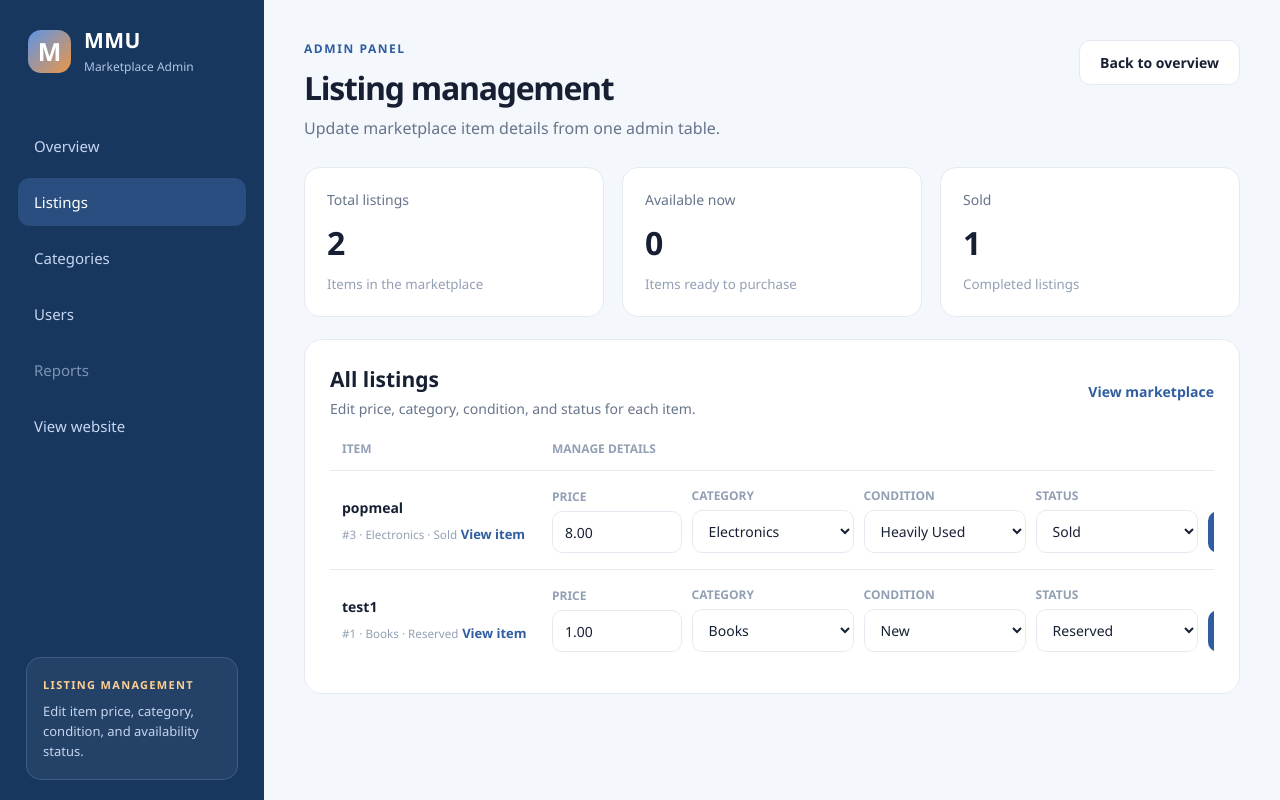
After one commit to S1ngggg/GitExercise-G062-, a Flask app: page /admin/items in a window 1280 px wide. The commit adds this page. Run offline with Flask 3, Linux system fonts and the light colour scheme; data comes from the database, SQL or seed files in the repository; both versions use the stored data as it was after the commit.

Commit message:
Give admin higher permission to edit item status

```diff
--- a/app.py
+++ b/app.py
@@ -40,6 +40,11 @@ def category_name_exists(cursor, name, category_id=None):
             WHERE LOWER(name) = LOWER(?) AND id != ?
         """, (name, category_id))
 
+    return cursor.fetchone() is not None
+
+
+def record_exists(cursor, table_name, record_id):
+    cursor.execute(f"SELECT id FROM {table_name} WHERE id = ?", (record_id,))
     return cursor.fetchone() is not None
 
 
@@ -781,6 +786,100 @@ def admin_dashboard():
                            recent_users=recent_users)
 
 
+@app.route("/admin/items")
+def admin_items():
+    connect = sqlite3.connect("database.db")
+    cursor = connect.cursor()
+
+    cursor.execute("""
+        SELECT item.id, item.title, item.price,
+               item.category_id, category.name,
+               item.status_id, status.condition,
+               item.condition_id, COALESCE(item_condition.name, 'Not specified')
+        FROM item
+        JOIN category ON item.category_id = category.id
+        JOIN status ON item.status_id = status.id
+        LEFT JOIN item_condition ON item.condition_id = item_condition.id
+        ORDER BY item.id DESC
+    """)
+    items = cursor.fetchall()
+
+    cursor.execute("SELECT id, name FROM category ORDER BY name")
+    categories = cursor.fetchall()
+
+    cursor.execute("SELECT id, condition FROM status ORDER BY id")
+    statuses = cursor.fetchall()
+
+    cursor.execute("SELECT id, name FROM item_condition ORDER BY id")
+    conditions = cursor.fetchall()
+
+    stats = {
+        "total_items": len(items),
+        "available_items": sum(1 for item in items if item[6] == "Available"),
+        "sold_items": sum(1 for item in items if item[6] == "Sold")
+    }
+
+    connect.close()
+
+    return render_template("admin_items.html",
+                           items=items,
+                           categories=categories,
+                           statuses=statuses,
+                           conditions=conditions,
+                           stats=stats)
+
+
+@app.route("/admin/items/<int:item_id>/update", methods=['POST'])
+def update_admin_item(item_id):
+    price = request.form.get('price', '').strip()
+    category = request.form.get('category', '').strip()
+    status = request.form.get('status', '').strip()
+    condition = request.form.get('condition', '').strip()
+
+    try:
+        price_value = float(price)
+        if price_value < 0:
+            raise ValueError
+    except ValueError:
+        flash("Price must be a valid number greater than or equal to 0.")
+        return redirect(url_for('admin_items'))
+
+    connect = sqlite3.connect("database.db")
+    cursor = connect.cursor()
+
+    cursor.execute("SELECT id FROM item WHERE id = ?", (item_id,))
+    if cursor.fetchone() is None:
+        flash("Item not found.")
+        connect.close()
+        return redirect(url_for('admin_items'))
+
+    if not record_exists(cursor, "category", category):
+        flash("Selected category does not exist.")
+        connect.close()
+        return redirect(url_for('admin_items'))
+
+    if not record_exists(cursor, "status", status):
+        flash("Selected status does not exist.")
+        connect.close()
+        return redirect(url_for('admin_items'))
+
+    if not record_exists(cursor, "item_condition", condition):
+        flash("Selected condition does not exist.")
+        connect.close()
+        return redirect(url_for('admin_items'))
+
+    cursor.execute("""
+        UPDATE item
+        SET price = ?, category_id = ?, status_id = ?, condition_id = ?
+        WHERE id = ?
+    """, (price_value, category, status, condition, item_id))
+    connect.commit()
+    connect.close()
+
+    flash("Item updated successfully.")
+    return redirect(url_for('admin_items'))
+
+
 @app.route("/admin/categories", methods=['GET', 'POST'])
 def admin_categories():
     connect = sqlite3.connect("database.db")
--- a/static/css/admin.css
+++ b/static/css/admin.css
@@ -508,6 +508,65 @@
     font-weight: 700;
 }
 
+.admin-item-table td:first-child {
+    min-width: 210px;
+}
+
+.table-action-link {
+    display: inline-block;
+    margin-top: 8px;
+    color: var(--blue);
+    font-size: 13px;
+    font-weight: 700;
+    text-decoration: none;
+}
+
+.item-admin-form {
+    min-width: 720px;
+    display: grid;
+    grid-template-columns: minmax(110px, .8fr) minmax(150px, 1fr) minmax(150px, 1fr) minmax(140px, 1fr) auto;
+    gap: 10px;
+    align-items: end;
+}
+
+.item-admin-field {
+    display: grid;
+    gap: 6px;
+}
+
+.item-admin-field span {
+    color: #93a0b4;
+    font-size: 12px;
+    font-weight: 700;
+    text-transform: uppercase;
+}
+
+.item-admin-form input,
+.item-admin-form select {
+    width: 100%;
+    min-height: 42px;
+    padding: 10px 12px;
+    border: 1px solid var(--line);
+    border-radius: 10px;
+    color: var(--text);
+    background: var(--white);
+    font: inherit;
+}
+
+.item-admin-form button {
+    min-height: 42px;
+    padding: 0 16px;
+    border: 0;
+    border-radius: 10px;
+    color: var(--white);
+    background: var(--blue);
+    font: inherit;
+    font-size: 14px;
+    font-weight: 700;
+    cursor: pointer;
+    white-space: nowrap;
+}
+
 @media (max-width: 1050px) {
     .dashboard-columns {
         grid-template-columns: 1fr;
--- a/templates/admin.html
+++ b/templates/admin.html
@@ -19,7 +19,7 @@
 
             <nav class="admin-nav" aria-label="Admin navigation">
                 <a class="active" href="{{ url_for('admin_dashboard') }}">Overview</a>
-                <a href="{{ url_for('home_page') }}">Listings</a>
+                <a href="{{ url_for('admin_items') }}">Listings</a>
                 <a href="{{ url_for('admin_categories') }}">Categories</a>
                 <a href="#recent-users">Users</a>
                 <span class="disabled">Reports</span>
@@ -67,7 +67,7 @@
                             <h2>Recent listings</h2>
                             <p>Latest items added to the marketplace.</p>
                         </div>
-                        <a href="{{ url_for('home_page') }}">View marketplace</a>
+                        <a href="{{ url_for('admin_items') }}">Manage listings</a>
                     </div>
 
                     <div class="table-wrap">
--- a/templates/admin_categories.html
+++ b/templates/admin_categories.html
@@ -19,7 +19,7 @@
 
             <nav class="admin-nav" aria-label="Admin navigation">
                 <a href="{{ url_for('admin_dashboard') }}">Overview</a>
-                <a href="{{ url_for('home_page') }}">Listings</a>
+                <a href="{{ url_for('admin_items') }}">Listings</a>
                 <a class="active" href="{{ url_for('admin_categories') }}">Categories</a>
                 <a href="{{ url_for('admin_dashboard') }}#recent-users">Users</a>
                 <span class="disabled">Reports</span>
--- /dev/null
+++ b/templates/admin_items.html
@@ -0,0 +1,148 @@
+<!DOCTYPE html>
+<html lang="en">
+<head>
+    <meta charset="UTF-8">
+    <meta name="viewport" content="width=device-width, initial-scale=1.0">
+    <title>Listing Management | MMU Marketplace</title>
+    <link rel="stylesheet" href="{{ url_for('static', filename='css/admin.css') }}">
+</head>
+<body class="admin-body">
+    <div class="admin-layout">
+        <aside class="admin-sidebar">
+            <a class="admin-brand" href="{{ url_for('home') }}">
+                <span class="brand-mark">M</span>
+                <span>
+                    <strong>MMU</strong>
+                    <small>Marketplace Admin</small>
+                </span>
+            </a>
+
+            <nav class="admin-nav" aria-label="Admin navigation">
+                <a href="{{ url_for('admin_dashboard') }}">Overview</a>
+                <a class="active" href="{{ url_for('admin_items') }}">Listings</a>
+                <a href="{{ url_for('admin_categories') }}">Categories</a>
+                <a href="{{ url_for('admin_dashboard') }}#recent-users">Users</a>
+                <span class="disabled">Reports</span>
+                <a href="{{ url_for('home') }}">View website</a>
+            </nav>
+
+            <section class="preview-note">
+                <p class="preview-label">Listing Management</p>
+                <p>Edit item price, category, condition, and availability status.</p>
+            </section>
+        </aside>
+
+        <main class="admin-main">
+            <header class="dashboard-header">
+                <div>
+                    <p class="eyebrow">ADMIN PANEL</p>
+                    <h1>Listing management</h1>
+                    <p class="dashboard-subtitle">Update marketplace item details from one admin table.</p>
+                </div>
+                <a class="button" href="{{ url_for('admin_dashboard') }}">Back to overview</a>
+            </header>
+
+            {% with messages = get_flashed_messages() %}
+                {% if messages %}
+                <div class="admin-flashes">
+                    {% for message in messages %}
+                    <p>{{ message }}</p>
+                    {% endfor %}
+                </div>
+                {% endif %}
+            {% endwith %}
+
+            <section class="stat-grid" aria-label="Listing statistics">
+                <article class="stat-card">
+                    <p>Total listings</p>
+                    <strong>{{ stats.total_items }}</strong>
+                    <small>Items in the marketplace</small>
+                </article>
+                <article class="stat-card">
+                    <p>Available now</p>
+                    <strong>{{ stats.available_items }}</strong>
+                    <small>Items ready to purchase</small>
+                </article>
+                <article class="stat-card">
+                    <p>Sold</p>
+                    <strong>{{ stats.sold_items }}</strong>
+                    <small>Completed listings</small>
+                </article>
+            </section>
+
+            <section class="listings-panel">
+                <div class="panel-heading">
+                    <div>
+                        <h2>All listings</h2>
+                        <p>Edit price, category, condition, and status for each item.</p>
+                    </div>
+                    <a href="{{ url_for('home_page') }}">View marketplace</a>
+                </div>
+
+                <div class="table-wrap">
+                    <table class="listing-table admin-item-table">
+                        <thead>
+                            <tr>
+                                <th>Item</th>
+                                <th>Manage details</th>
+                            </tr>
+                        </thead>
+                        <tbody>
+                            {% for item_id, title, price, category_id, category_name, status_id, status_name, condition_id, condition_name in items %}
+                            <tr>
+                                <td>
+                                    <strong>{{ title }}</strong>
+                                    <small>#{{ item_id }} · {{ category_name }} · {{ status_name }}</small>
+                                    <a class="table-action-link" href="{{ url_for('item_detail', item_id=item_id) }}">View item</a>
+                                </td>
+                                <td>
+                                    <form class="item-admin-form" method="POST" action="{{ url_for('update_admin_item', item_id=item_id) }}">
+                                        <label class="item-admin-field">
+                                            <span>Price</span>
+                                            <input type="number" name="price" value="{{ '%.2f' | format(price) }}" min="0" step="0.01" required>
+                                        </label>
+
+                                        <label class="item-admin-field">
+                                            <span>Category</span>
+                                            <select name="category" required>
+                                                {% for category_option_id, category_option_name in categories %}
+                                                <option value="{{ category_option_id }}" {% if category_option_id == category_id %}selected{% endif %}>{{ category_option_name }}</option>
+                                                {% endfor %}
+                                            </select>
+                                        </label>
+
+                                        <label class="item-admin-field">
+                                            <span>Condition</span>
+                                            <select name="condition" required>
+                                                {% for condition_option_id, condition_option_name in conditions %}
+                                                <option value="{{ condition_option_id }}" {% if condition_option_id == condition_id %}selected{% endif %}>{{ condition_option_name }}</option>
+                                                {% endfor %}
+                                            </select>
+                                        </label>
+
+                                        <label class="item-admin-field">
+                                            <span>Status</span>
+                                            <select name="status" required>
+                                                {% for status_option_id, status_option_name in statuses %}
+                                                <option value="{{ status_option_id }}" {% if status_option_id == status_id %}selected{% endif %}>{{ status_option_name }}</option>
+                                                {% endfor %}
+                                            </select>
+                                        </label>
+
+                                        <button type="submit">Save</button>
+                                    </form>
+                                </td>
+                            </tr>
+                            {% else %}
+                            <tr class="empty-row">
+                                <td colspan="2">No listings available yet.</td>
+                            </tr>
+                            {% endfor %}
+                        </tbody>
+                    </table>
+                </div>
+            </section>
+        </main>
+    </div>
+</body>
+</html>
```
Also changed, not shown: database.db, static/uploads/Screenshot_2025-12-20_221224.png (added).
